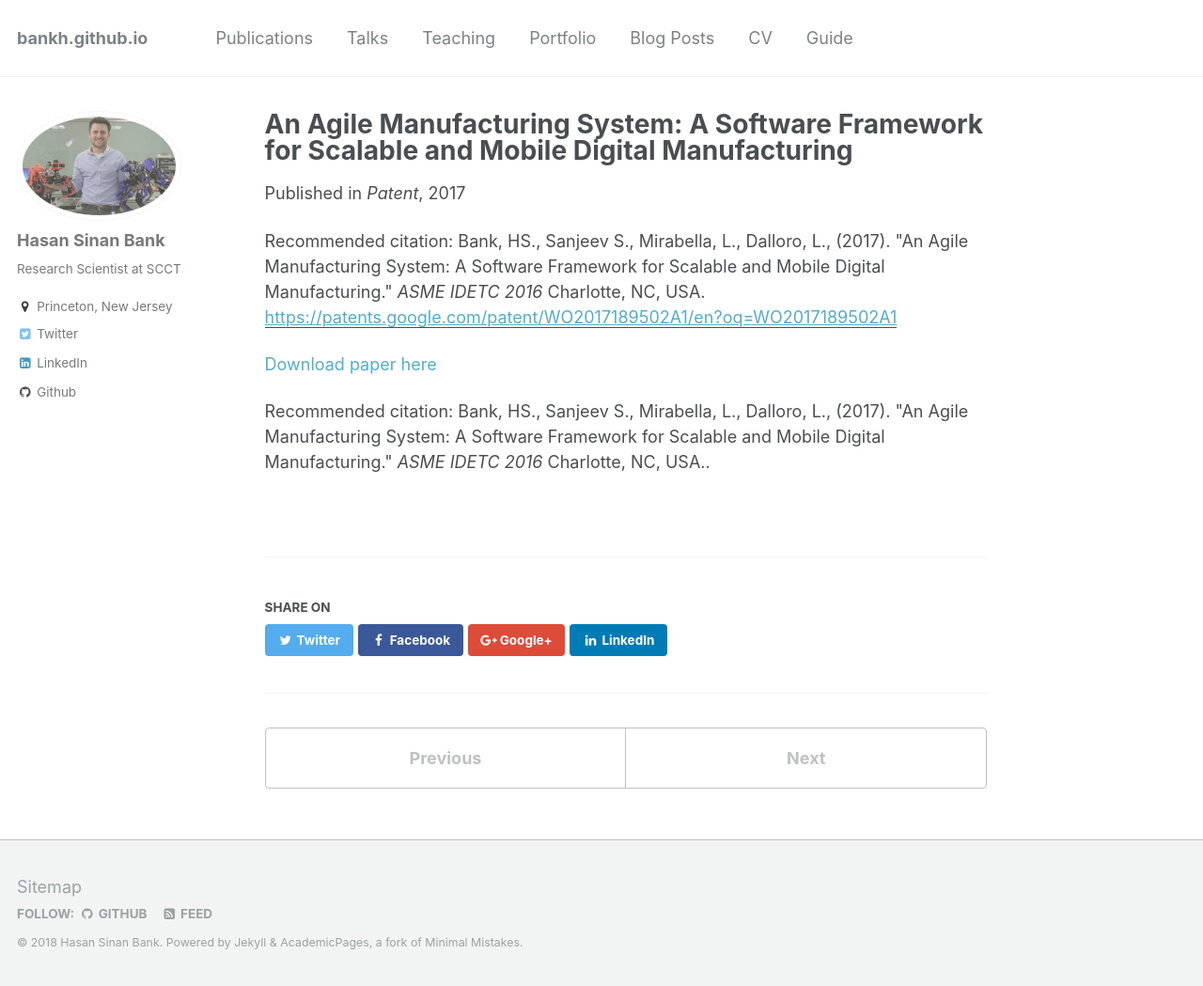
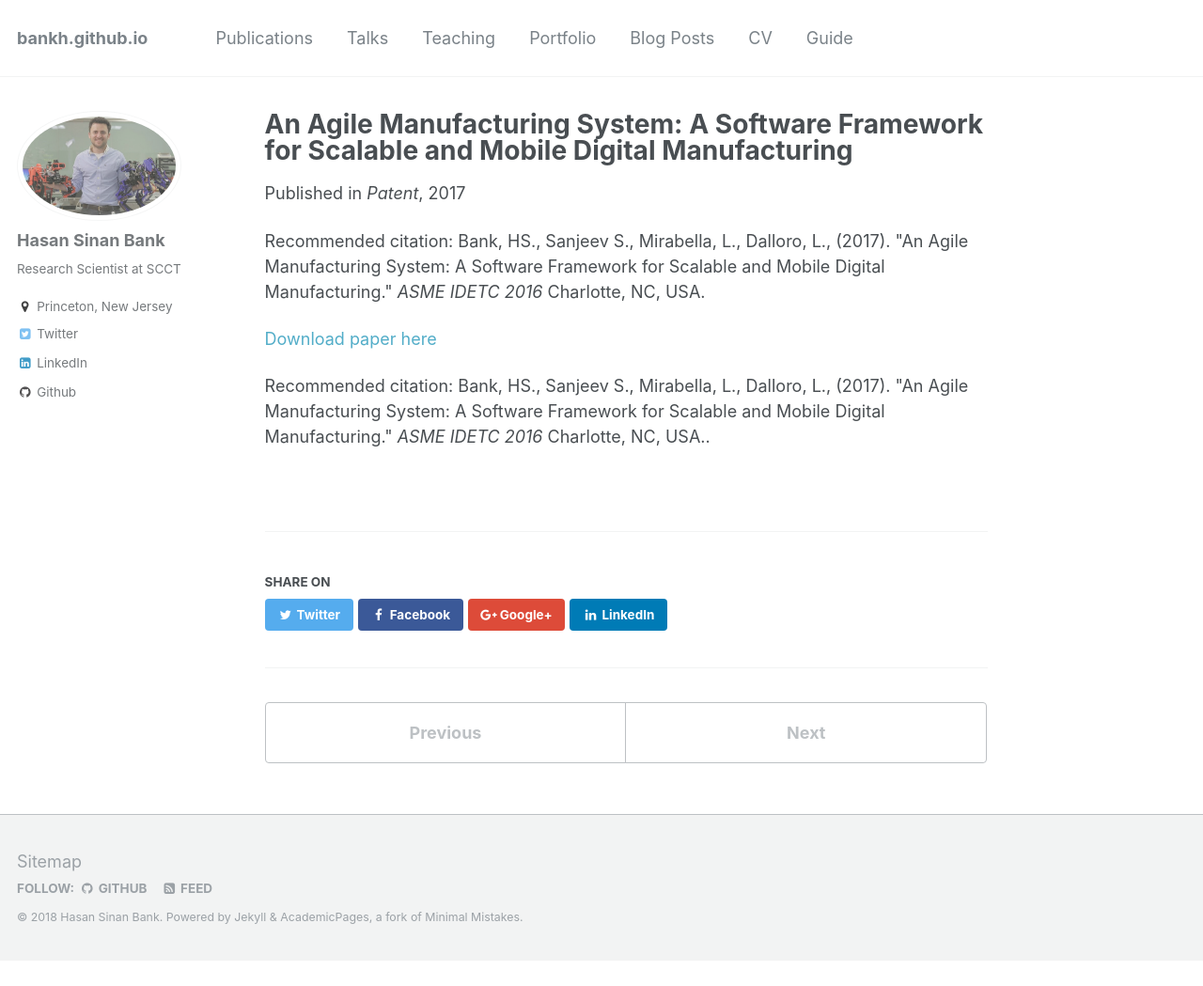
Before and after one commit to bankh/bankh.github.io, a Jekyll site: the page built from _publications/2016 - ASME-agile.md, in a window 1280 px wide and 1049 px high. Shown: the whole window at 94% size. Built offline with Jekyll 4.4.1, drawn with Linux system fonts in a browser that asks for light colours; some of the changed lines change nothing that is shown.

Commit message:
Started to update web

```diff
--- a/_publications/2016 - ASME-agile.md
+++ b/_publications/2016 - ASME-agile.md
@@ -5,7 +5,7 @@ permalink: /publication/2016-ASME-agile`
 excerpt: 'This paper is about an implementation of temporal logic planner for smart manufacturing system.'
 date: 2017-01-01
 venue: 'Patent'
-paperurl: 'https://patents.google.com/patent/WO2017189502A1/en?oq=WO2017189502A1'
+paperurl: ''
 citation: 'Bank, HS., Sanjeev S., Mirabella, L., Dalloro, L., (2017). &quot;An Agile Manufacturing System: A Software Framework for Scalable and Mobile Digital Manufacturing.&quot; <i>ASME IDETC 2016</i>
 Charlotte, NC, USA.'
 ---
```
